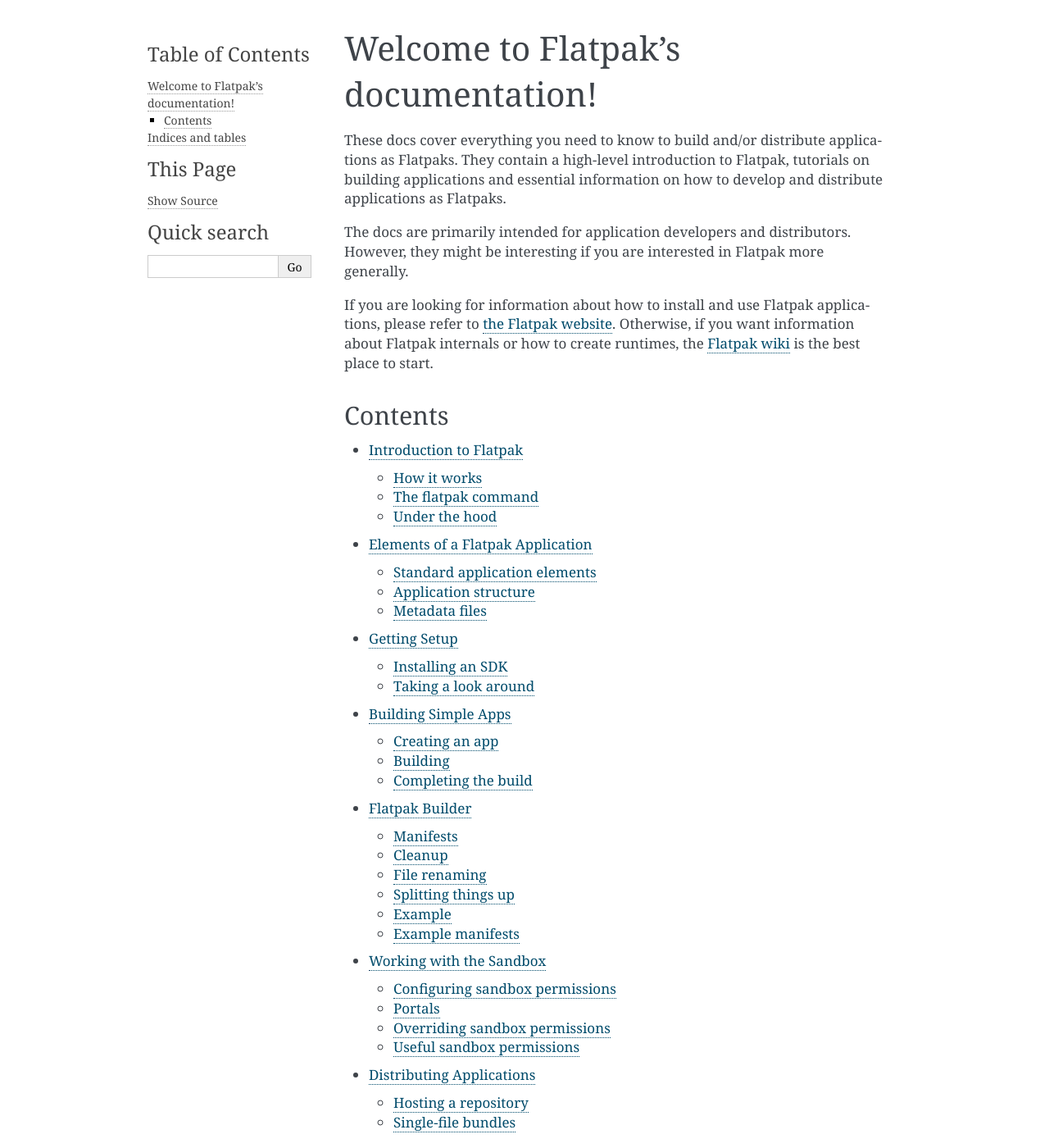
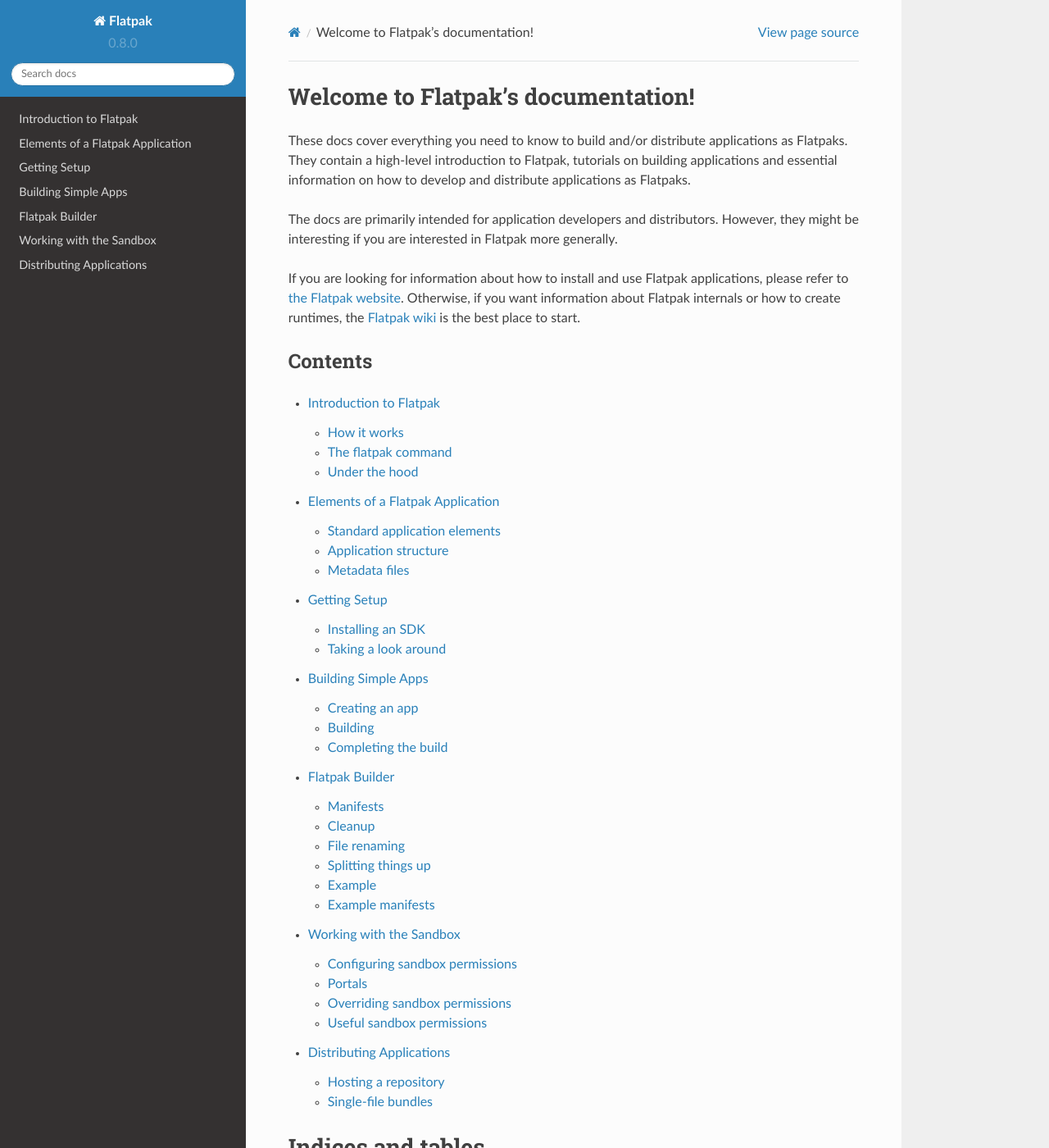
Before and after one commit to flatpak/flatpak-docs, a Sphinx documentation site: the page built from docs/index.rst, in a window 1280 px wide and 1400 px high. Shown: the whole window at 82% size. Built offline with Sphinx 7.4.7 and the Read the Docs theme 2.0.0, drawn with Linux system fonts in a browser that asks for light colours; pages that are not in the unit, such as notebooks, are missing from menus; some of the changed text lies outside the part shown.

Commit message:
Use sphinx_rtd_theme (the default in readthedocs)

```diff
--- a/docs/conf.py
+++ b/docs/conf.py
@@ -17,7 +17,7 @@
 # add these directories to sys.path here. If the directory is relative to the
 # documentation root, use os.path.abspath to make it absolute, like shown here.
 #
-# import os
+import os
 # import sys
 # sys.path.insert(0, os.path.abspath('.'))
 
@@ -83,7 +83,20 @@ todo_include_todos = False
 # The theme to use for HTML and HTML Help pages.  See the documentation for
 # a list of builtin themes.
 #
-html_theme = 'alabaster'
+
+
+# Currently if you import sphinx_rtd_theme in your local sphinx build, then pass
+# that same config to Read the Docs, it will fail, since RTD gets confused.
+# If you want to run this theme locally and then also have it build on RTD,
+# then you can add something like this to your config. Thanks to Daniel Oaks for this.
+#   https://github.com/snide/sphinx_rtd_theme#using-this-theme-locally-then-building-on-read-the-docs
+#   http://read-the-docs.readthedocs.io/en/latest/faq.html#how-do-i-change-behavior-for-read-the-docs
+on_rtd = os.environ.get('READTHEDOCS') == 'True'
+if on_rtd:
+    html_theme = 'default'
+else:
+    html_theme = 'sphinx_rtd_theme'
+    html_theme_path = ['_themes', ]
 
 # Theme options are theme-specific and customize the look and feel of a theme
 # further.  For a list of options available for each theme, see the
```
